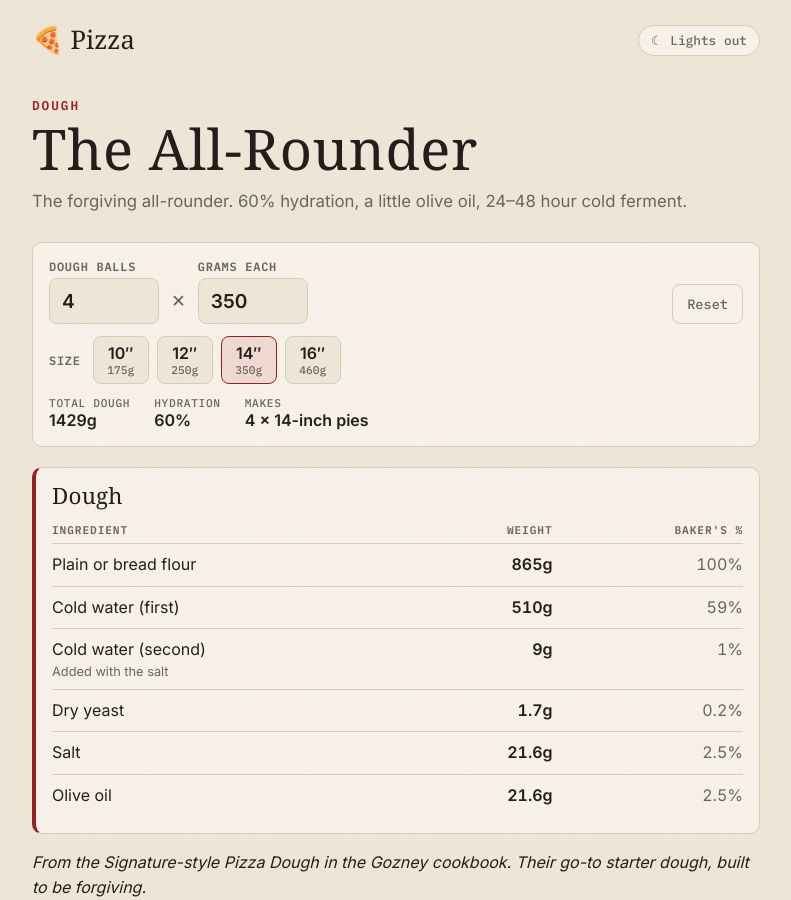
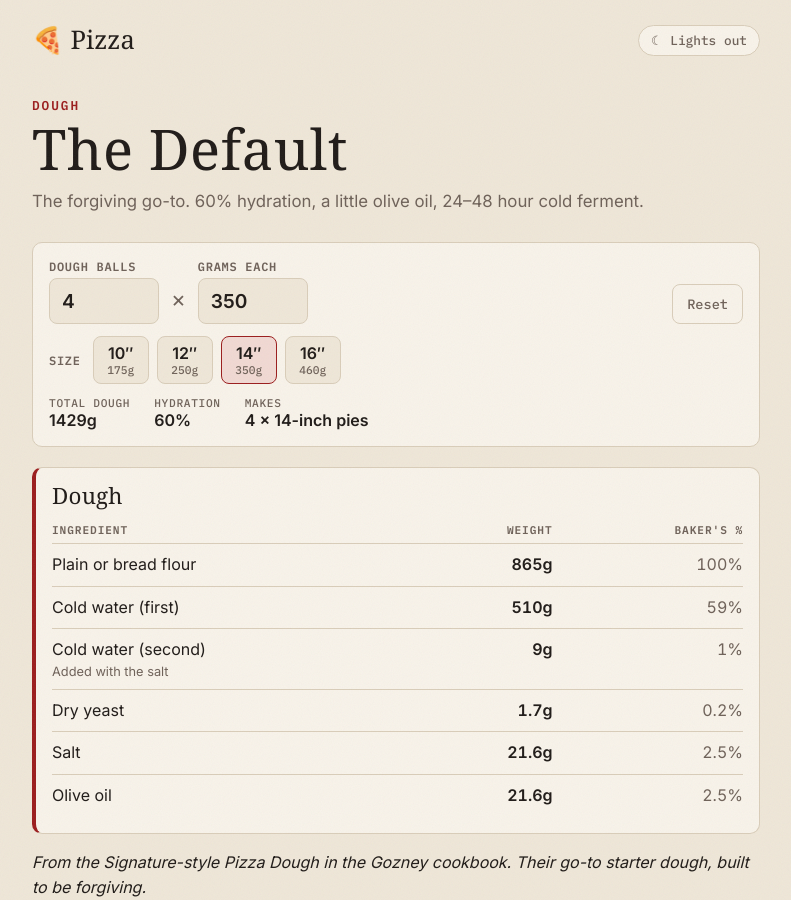
Before and after one commit to daftn/pizza, a Jekyll site: the page built from _recipes/everyday-dough.md, in a window 1280 px wide and 900 px high. Shown: the whole window, without its empty margins (244-1035 px from the left). Built offline with Jekyll 4.4.1, drawn with Linux system fonts in a browser that asks for light colours; some web fonts are replaced.

Commit message:
Rename The All-Rounder dough to The Default
Co-Authored-By: Claude Opus 5.5 <noreply@anthropic.com>
Claude-Session: https://claude.ai/code/session_01CXsahQwDMBDTEp9ieURmT9

```diff
--- a/_recipes/everyday-dough.md
+++ b/_recipes/everyday-dough.md
@@ -1,7 +1,7 @@
 ---
-title: The All-Rounder
+title: The Default
 category: dough
-summary: The forgiving all-rounder. 60% hydration, a little olive oil, 24–48 hour cold ferment.
+summary: The forgiving go-to. 60% hydration, a little olive oil, 24–48 hour cold ferment.
 yield:
   count: 4              # four 14-inch pies as written below
   weight: 350           # 4 × 350g = 1,400g; the extra ~30g (2%) is a bowl-loss buffer
```
Also changed, not shown: _recipes/bbq-chicken.md (+2 -2 lines), _recipes/curry-chicken.md (+2 -2 lines).
